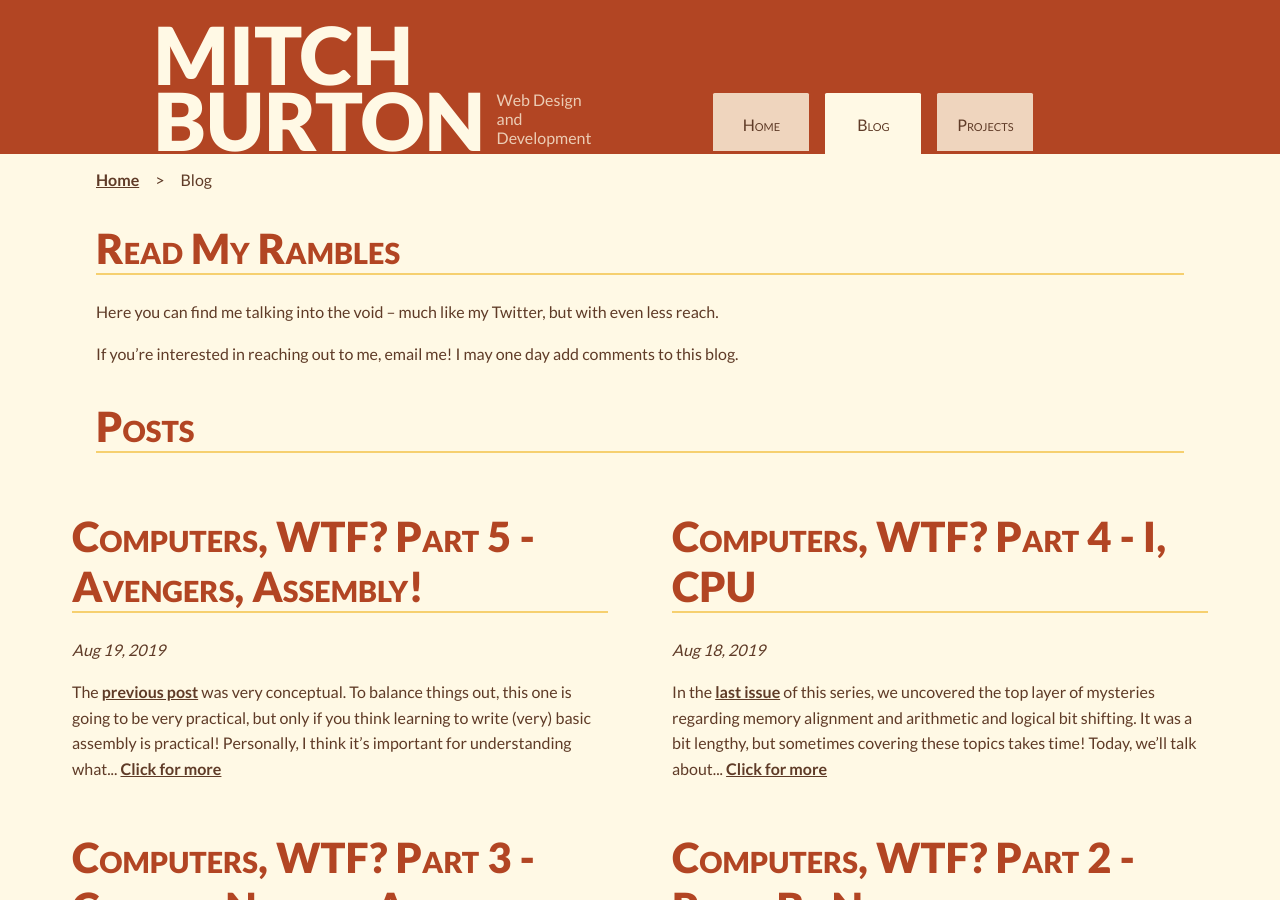
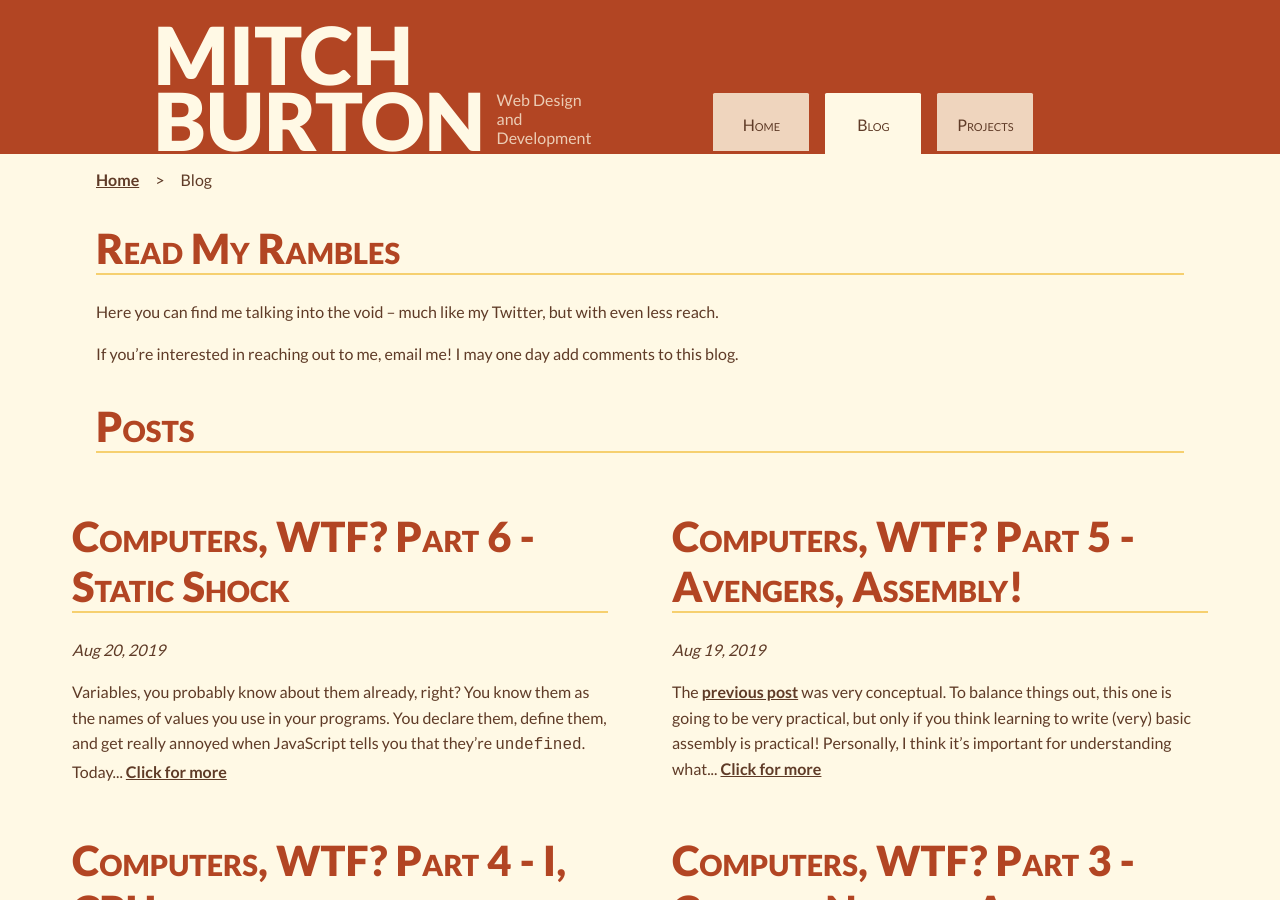
Before and after one commit to Perfect5th/perfect5th.github.io, a Jekyll site: the page built from posts.html, in a window 1280 px wide and 900 px high. Built offline with Jekyll 4.4.1, drawn with Linux system fonts in a browser that asks for light colours; some of the changed lines change nothing that is shown.

Commit message:
more blog postesssesese

`````diff
--- a/_posts/2019-08-19-computers-wtf-5-basic-asm.md
+++ b/_posts/2019-08-19-computers-wtf-5-basic-asm.md
@@ -179,4 +179,4 @@ Now that we've gotten some (very) basic assembly under our x86 wings, we can
 take a step back into data and talk a little bit about **Static Variables**.
 What does it mean for a variable to be statically allocated? Where's Waldo?
 We'll be jumping back and forth between Java/C code and assembly to answer
-these questions.
+these questions [next time]({{ site.baseurl }}{% post_url 2019-08-20-computers-wtf-6-statics %}).
--- /dev/null
+++ b/_posts/2019-08-20-computers-wtf-6-statics.md
@@ -0,0 +1,100 @@
+---
+layout: post
+title: Computers, WTF? Part 6 - Static Shock
+---
+Variables, you probably know about them already, right? You know them as the
+names of values you use in your programs. You declare them, define them, and
+get really annoyed when JavaScript tells you that they're `undefined`. Today
+we are going to go a little bitter deeper into variables, specifically those
+of the **statically allocated** type. You may already be familiar with the
+keyword `static` as used in some languages. Depending on the language, this is
+a related concept. Also depending on the language, it is not a related concept
+(yay, semantic inconsistency).
+
+What I'm trying to lay down here is the concept of **static allocation**.
+**Allocation** is the decision of where in memory a value will be stored.
+Static allocation is when this decision is made once for the value, then is
+not changed for the rest of the runtime of the program. This generally means
+that the memory address is decided by the compiler when it turns your code
+into an executable.
+
+### Freeze, Sucka
+Here's some C. I know you were begging for some code after looking at
+assembly [last time]({{ site.baseurl }}{% post_url 2019-08-19-computers-wtf-5-basic-asm %}).
+
+```
+int a;
+int b[10];
+
+int main(void) {
+  a = 0;
+  b[a] = a;
+}
+```
+
+In the code above, `a` and `b` are initialized as an `int` and an array of ten
+`ints` at the top. Then, in `main`, some of the values are changed. However,
+these references to `a` and `b` still refer to the exact same variables. The
+location and size of these variables can be inferred at compilation time, so
+the compiler statically allocates them. The x86 assembly for this allocation
+might look like:
+
+```
+.comm   a,4
+.comm   b,40
+```
+
+`.comm` means a "common symbol", which can also be thought of as a kind of
+global variable. `a,4` is a common symbol named `a` of size 4 bytes. `b,40` is
+a common symbol named `b` of size 40 bytes (10 4-byte `ints`).
+
+Alternatively, we can also just use labels to statically allocate our
+variables, but this requires we give them initial values:
+
+```
+a:
+  .int 0
+b:
+  .int 0
+  .int 1
+  .int 2
+  # <3..8>
+  .int 9
+```
+
+The memory addresses allocated for the members of the array `b` are sequential
+– they come one after another. When a member of `b` is accessed, say, like
+`b[2]`, the integer provided is multiplied by the size of one member of `b` to
+get the memory offset from the start of `b` for that member. Say `b` is laid
+out in memory like so:
+
+````
+address   value
+0x1000    b[0]
+0x1004    b[1]
+0x1008    b[2]
+...
+0x1024    b[9]
+````
+
+The aforementioned `b[2]` gets translated to "the data at memory address
+`0x1000` + 2&times;4 = `0x1000` + 8 = `0x1008`", as 4 bytes is the size of a
+member of `b`, an `int`. This is why both the type of an array and its size
+must be known at compile time for it to be statically allocated.
+
+In x86-64 assembly, the instructions for accessing `b[2]` might look like
+this, assuming we have a label `b`:
+
+```
+mov $b, %rax       # Store the address of b in rax
+mov 8(%rax), %rax  # Store b[2] in rax
+```
+
+The `8(%rax)` syntax tells the CPU to move the value found in memory 8 bytes
+after the start of the address stored in `rax` into `rax`. 8 bytes is the size
+of two `ints`, so we get `b[2]`.
+
+### Lost in Translation
+Next time, we'll try translating the above C code into assembly. The code
+itself doesn't have any output, and neither will our assembly(!), but it
+should run just fine, and it's good practice because I say it is. Later!
`````
